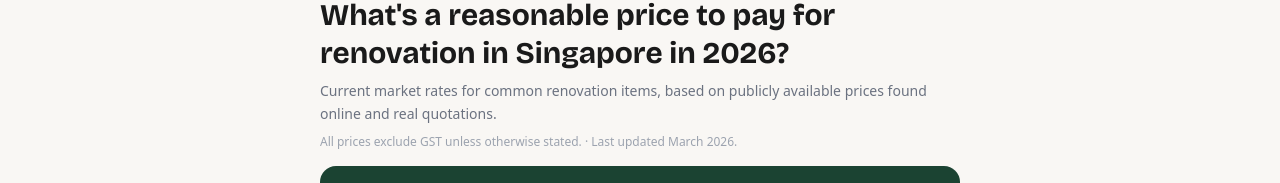
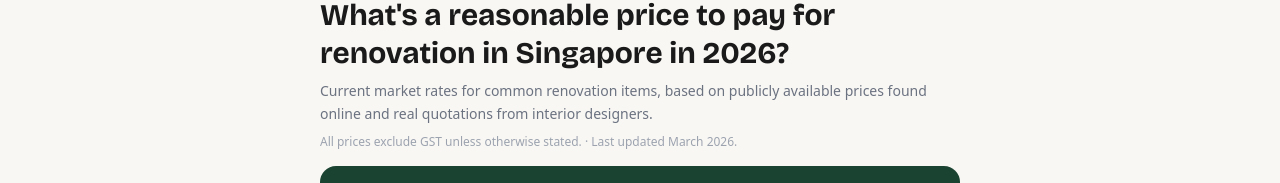
Before and after one commit to chylerbot-beep/btopackage, a Next.js app: page /price-guide in a window 1280 px wide. Shown: the part 121-304 px from the top of the page. Built offline with nearby package versions, Linux system fonts and the light colour scheme.

Commit message:
Update price guide subheading copy

```diff
--- a/app/price-guide/PriceGuideClient.tsx
+++ b/app/price-guide/PriceGuideClient.tsx
@@ -149,7 +149,7 @@ export default function PriceGuideClient() {
         </h1>
         <p className="mb-2 text-sm leading-relaxed text-[#6B7280]">
           Current market rates for common renovation items, based on publicly available prices
-          found online and real quotations.
+          found online and real quotations from interior designers.
         </p>
         <p className="text-xs text-[#9CA3AF]">
           All prices exclude GST unless otherwise stated. · Last updated March 2026.
```
